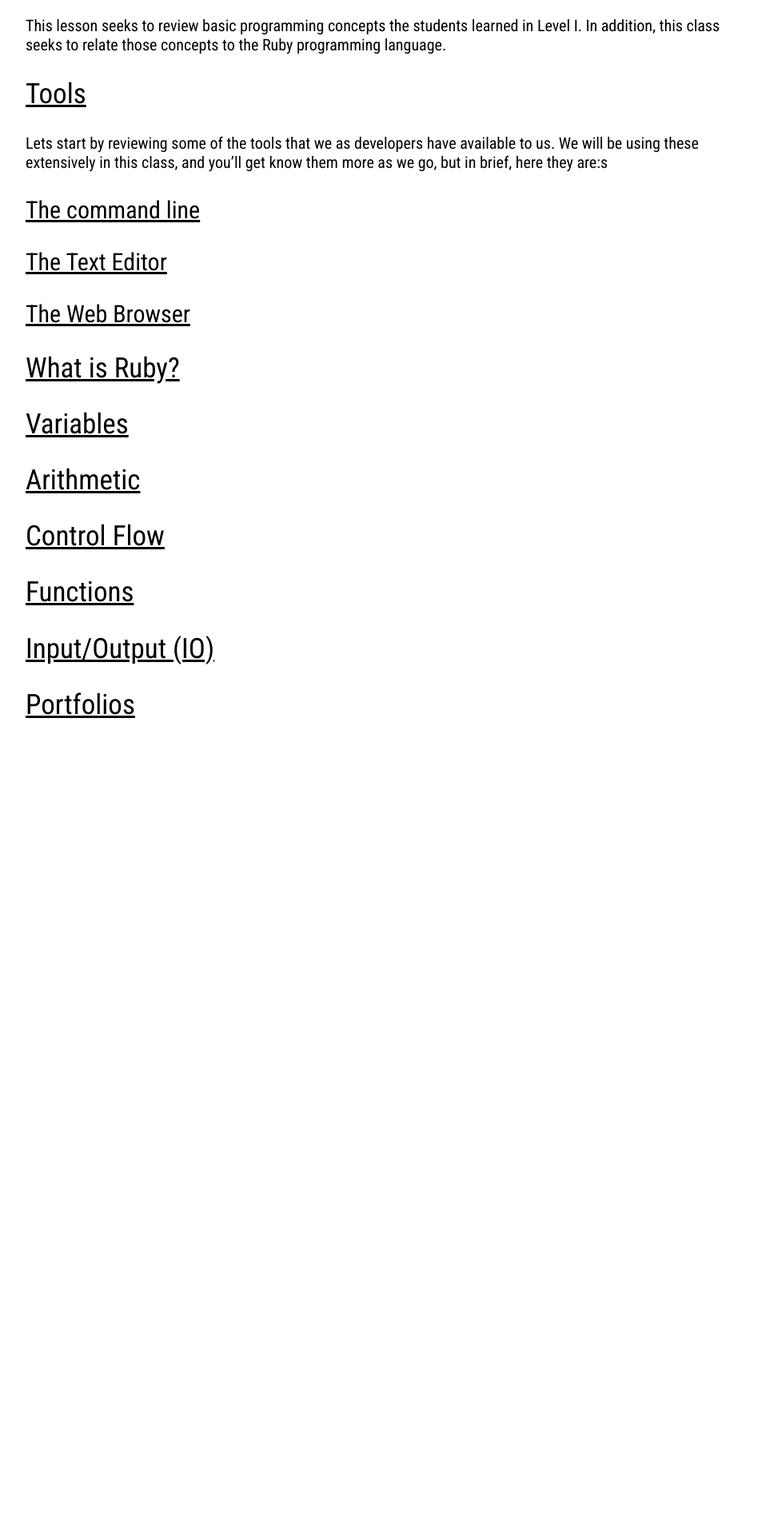
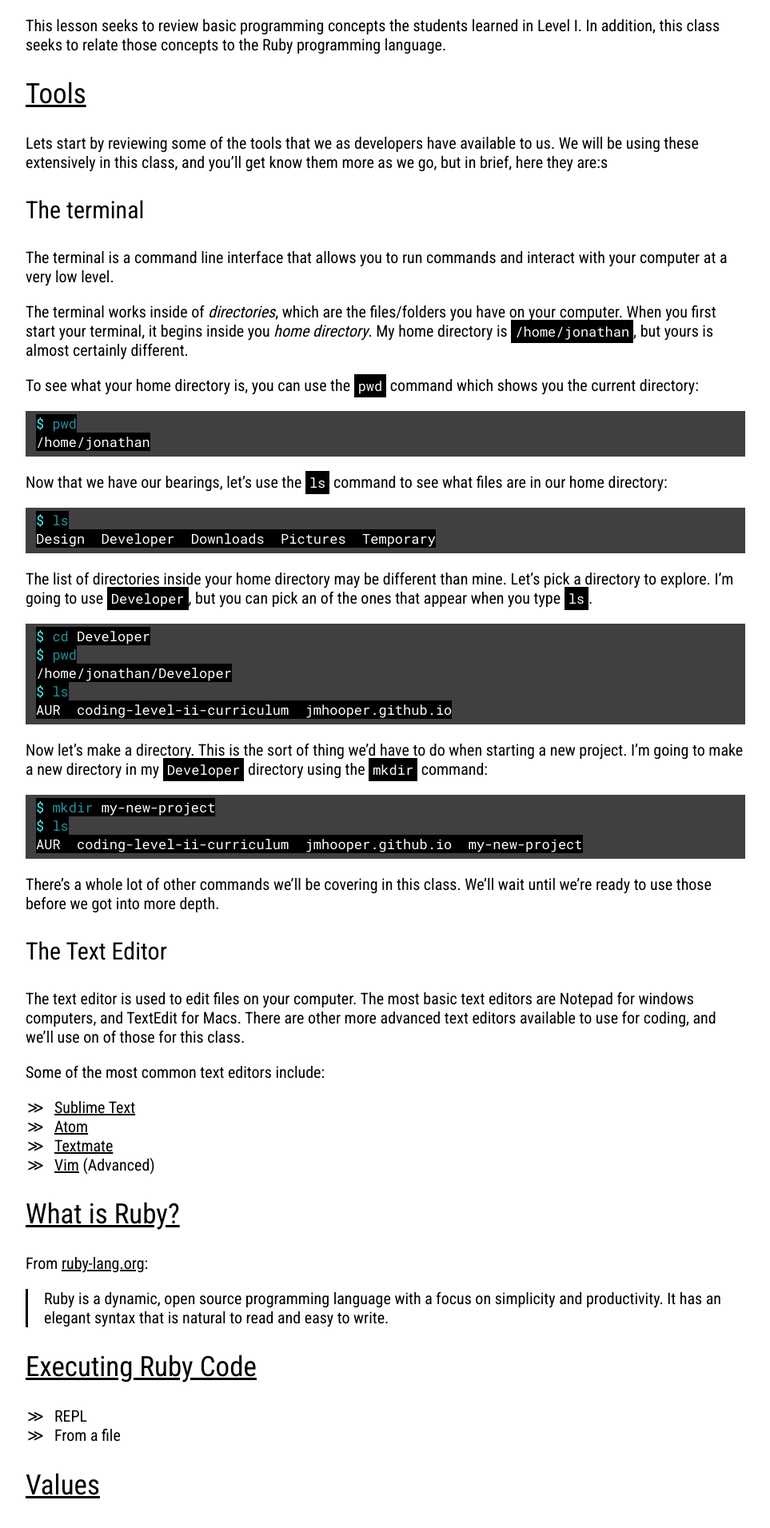
Before and after one commit to TheFuturesFund/coding-level-ii-curriculum, a Jekyll site: the page built from pages/lesson-01/index.md, in a window 1280 px wide. Shown: the part 526-2437 px from the top of the page at 80% size, without its empty margins (158-1121 px from the left). Built offline with Jekyll 4.4.1, drawn with Linux system fonts in a browser that asks for light colours; our own code applies the rules of GitHub Pages for plain Markdown files; before the commit the page ends 1477 px from its top, so only the background shows below that; some of the changed text lies outside the part shown.

Commit message:
Work on lesson 1

````diff
--- a/_layouts/default.html
+++ b/_layouts/default.html
@@ -3,6 +3,7 @@
 <head>
   <title>Futures Fund Level II Curriculum</title>
   <link href="https://fonts.googleapis.com/css?family=Roboto+Condensed:400,300,700" rel="stylesheet" type="text/css">
+  <link href="https://fonts.googleapis.com/css?family=Roboto+Mono" rel="stylesheet">
   <link rel="stylesheet" href="{{site.baseurl}}/styles.css">
 </head>
 
--- /dev/null
+++ b/_sass/base.scss
@@ -0,0 +1,79 @@
+html {
+  font-size: 20px;
+  font-family: "Roboto Condensed";
+}
+
+body {
+  margin: auto;
+  max-width: 900px;
+  padding: 1rem
+}
+
+header {
+  a {
+    color: black;
+    text-decoration: none;
+  }
+
+  h1 {
+    font-weight: normal;
+    margin-top: 0.75rem;
+  }
+
+  img {
+    height: 90px;
+  }
+}
+
+hr {
+  background: black;
+  border: 0;
+  height: 1px;
+}
+
+a {
+  color: black;
+}
+
+ul {
+  list-style: none;
+  padding-left: 0.1rem;
+
+  li:before {
+    content: "\226B";
+    padding-right: 0.65rem;
+  }
+}
+
+h1 {
+  font-size: 2.0rem;
+  font-weight: normal;
+  text-decoration: underline;
+}
+
+h2 {
+  font-size: 1.75rem;
+  font-weight: normal;
+  text-decoration: underline;
+}
+
+h3 {
+  font-size: 1.5rem;
+  font-weight: normal;
+}
+
+h4 {
+  font-size: 1.25rem;
+  font-weight: normal;
+}
+
+h5 {
+  font-size: 1.15rem;
+  font-weight: normal;
+}
+
+blockquote {
+  border-left: 3px solid black;
+  margin: 0;
+  padding: 0 1rem;
+}
--- /dev/null
+++ b/_sass/syntax.scss
@@ -0,0 +1,91 @@
+code {
+  background-color: black;
+  color: white;
+  font-family: "Roboto Mono";
+  font-size: 0.85rem;
+  padding: 0.15rem 0.25rem;
+}
+
+pre {
+  background-color: black;
+  display: block;
+  overflow-y: scroll;
+  padding: 0.2rem 0.65rem 0.35rem 0.65rem;
+
+  code {
+    border: 0px;
+    margin: 0 0;
+    padding: 0 0;
+  }
+}
+
+.highlight pre { background-color: #404040 }
+.highlight .hll { background-color: #404040 }
+.highlight .c { color: #999999; font-style: italic } /* Comment */
+.highlight .err { color: #a61717; background-color: #e3d2d2 } /* Error */
+.highlight .g { color: #d0d0d0 } /* Generic */
+.highlight .k { color: #6ab825; font-weight: bold } /* Keyword */
+.highlight .l { color: #d0d0d0 } /* Literal */
+.highlight .n { color: #d0d0d0 } /* Name */
+.highlight .o { color: #d0d0d0 } /* Operator */
+.highlight .x { color: #d0d0d0 } /* Other */
+.highlight .p { color: #d0d0d0 } /* Punctuation */
+.highlight .cm { color: #999999; font-style: italic } /* Comment.Multiline */
+.highlight .cp { color: #cd2828; font-weight: bold } /* Comment.Preproc */
+.highlight .c1 { color: #999999; font-style: italic } /* Comment.Single */
+.highlight .cs { color: #e50808; font-weight: bold; background-color: #520000 } /* Comment.Special */
+.highlight .gd { color: #d22323 } /* Generic.Deleted */
+.highlight .ge { color: #d0d0d0; font-style: italic } /* Generic.Emph */
+.highlight .gr { color: #d22323 } /* Generic.Error */
+.highlight .gh { color: #ffffff; font-weight: bold } /* Generic.Heading */
+.highlight .gi { color: #589819 } /* Generic.Inserted */
+.highlight .go { color: #cccccc } /* Generic.Output */
+.highlight .gp { color: #aaaaaa } /* Generic.Prompt */
+.highlight .gs { color: #d0d0d0; font-weight: bold } /* Generic.Strong */
+.highlight .gu { color: #ffffff; text-decoration: underline } /* Generic.Subheading */
+.highlight .gt { color: #d22323 } /* Generic.Traceback */
+.highlight .kc { color: #6ab825; font-weight: bold } /* Keyword.Constant */
+.highlight .kd { color: #6ab825; font-weight: bold } /* Keyword.Declaration */
+.highlight .kn { color: #6ab825; font-weight: bold } /* Keyword.Namespace */
+.highlight .kp { color: #6ab825 } /* Keyword.Pseudo */
+.highlight .kr { color: #6ab825; font-weight: bold } /* Keyword.Reserved */
+.highlight .kt { color: #6ab825; font-weight: bold } /* Keyword.Type */
+.highlight .ld { color: #d0d0d0 } /* Literal.Date */
+.highlight .m { color: #3677a9 } /* Literal.Number */
+.highlight .s { color: #ed9d13 } /* Literal.String */
+.highlight .na { color: #bbbbbb } /* Name.Attribute */
+.highlight .nb { color: #24909d } /* Name.Builtin */
+.highlight .nc { color: #447fcf; text-decoration: underline } /* Name.Class */
+.highlight .no { color: #40ffff } /* Name.Constant */
+.highlight .nd { color: #ffa500 } /* Name.Decorator */
+.highlight .ni { color: #d0d0d0 } /* Name.Entity */
+.highlight .ne { color: #bbbbbb } /* Name.Exception */
+.highlight .nf { color: #447fcf } /* Name.Function */
+.highlight .nl { color: #d0d0d0 } /* Name.Label */
+.highlight .nn { color: #447fcf; text-decoration: underline } /* Name.Namespace */
+.highlight .nx { color: #d0d0d0 } /* Name.Other */
+.highlight .py { color: #d0d0d0 } /* Name.Property */
+.highlight .nt { color: #6ab825; font-weight: bold } /* Name.Tag */
+.highlight .nv { color: #40ffff } /* Name.Variable */
+.highlight .ow { color: #6ab825; font-weight: bold } /* Operator.Word */
+.highlight .w { color: #666666 } /* Text.Whitespace */
+.highlight .mf { color: #3677a9 } /* Literal.Number.Float */
+.highlight .mh { color: #3677a9 } /* Literal.Number.Hex */
+.highlight .mi { color: #3677a9 } /* Literal.Number.Integer */
+.highlight .mo { color: #3677a9 } /* Literal.Number.Oct */
+.highlight .sb { color: #ed9d13 } /* Literal.String.Backtick */
+.highlight .sc { color: #ed9d13 } /* Literal.String.Char */
+.highlight .sd { color: #ed9d13 } /* Literal.String.Doc */
+.highlight .s2 { color: #ed9d13 } /* Literal.String.Double */
+.highlight .se { color: #ed9d13 } /* Literal.String.Escape */
+.highlight .sh { color: #ed9d13 } /* Literal.String.Heredoc */
+.highlight .si { color: #ed9d13 } /* Literal.String.Interpol */
+.highlight .sx { color: #ffa500 } /* Literal.String.Other */
+.highlight .sr { color: #ed9d13 } /* Literal.String.Regex */
+.highlight .s1 { color: #ed9d13 } /* Literal.String.Single */
+.highlight .ss { color: #ed9d13 } /* Literal.String.Symbol */
+.highlight .bp { color: #24909d } /* Name.Builtin.Pseudo */
+.highlight .vc { color: #40ffff } /* Name.Variable.Class */
+.highlight .vg { color: #40ffff } /* Name.Variable.Global */
+.highlight .vi { color: #40ffff } /* Name.Variable.Instance */
+.highlight .il { color: #3677a9 } /* Literal.Number.Integer.Long */
--- a/pages/lesson-01/index.md
+++ b/pages/lesson-01/index.md
@@ -13,19 +13,231 @@ In addition, this class seeks to relate those concepts to the Ruby programming l
 Lets start by reviewing some of the tools that we as developers have available to us.
 We will be using these extensively in this class, and you'll get know them more as we go, but in brief, here they are:s
 
-### The command line
+### The terminal
+
+The terminal is a command line interface that allows you to run commands and interact with your computer at a very low level.
+
+The terminal works inside of *directories*, which are the files/folders you have on your computer.
+When you first start your terminal, it begins inside you *home directory*.
+My home directory is `/home/jonathan`, but yours is almost certainly different.
+
+To see what your home directory is, you can use the `pwd` command which shows you the current directory:
+
+```shell
+$ pwd
+/home/jonathan
+```
+
+Now that we have our bearings, let's use the `ls` command to see what files are in our home directory:
+
+```shell
+$ ls
+Design  Developer  Downloads  Pictures  Temporary
+```
+
+The list of directories inside your home directory may be different than mine.
+Let's pick a directory to explore.
+I'm going to use `Developer`, but you can pick an of the ones that appear when you type `ls`.
+
+```shell
+$ cd Developer
+$ pwd
+/home/jonathan/Developer
+$ ls
+AUR  coding-level-ii-curriculum  jmhooper.github.io
+```
+
+Now let's make a directory.
+This is the sort of thing we'd have to do when starting a new project.
+I'm going to make a new directory in my `Developer` directory using the `mkdir` command:
+
+```shell
+$ mkdir my-new-project
+$ ls
+AUR  coding-level-ii-curriculum  jmhooper.github.io  my-new-project
+```
+
+There's a whole lot of other commands we'll be covering in this class.
+We'll wait until we're ready to use those before we got into more depth.
 
 ### The Text Editor
 
-### The Web Browser
+The text editor is used to edit files on your computer.
+The most basic text editors are Notepad for windows computers, and TextEdit for Macs.
+There are other more advanced text editors available to use for coding, and we'll use on of those for this class.
+
+Some of the most common text editors include:
+
+- [Sublime Text](https://www.sublimetext.com/)
+- [Atom](https://atom.io/)
+- [Textmate](https://macromates.com/)
+- [Vim](http://www.vim.org/) (Advanced)
 
 ## What is Ruby?
 
+From [ruby-lang.org](https://www.ruby-lang.org/en/):
+
+> Ruby is a dynamic, open source programming language with a focus on simplicity and productivity. It has an elegant syntax that is natural to read and easy to write.
+
+## Executing Ruby Code
+
+- REPL
+- From a file
+
+## Values
+
+### Numbers
+
+### Strings
+
+### Booleans
+
+### Nil
+
+### Collections
+
+#### Arrays
+
+#### Hashes
+
 ## Variables
+
+Variables in ruby work much like variables in other common programming languages.
+Variables associate a *name* with a *value*.
+
+Setting a variable's value is called `assignment` and is done with a `=`.
+For this reason, in Ruby we call the `=` the "assignment operator".
+
+```ruby
+a = 5
+b = "The Ruby programming language"
+c = false
+```
+
+Notice that a variable's value can be assigned many different types of values.
+In the example above, `a` is a number, `b` is a string, and `c` is a boolean.
+
+After assigning a variable, you can use it's name later in your program to get it's value
+
+```ruby
+a = 5
+b = 6
+a + b
+# => 11
+```
 
 ## Arithmetic
 
+The most basic thing you can do with a Ruby program is arithmetic, or simple math.
+We've already seen this in the example above with `a + b`.
+Ruby equips you with many other operators.
+
+Here's a few examples:
+
+```ruby
+1 + 2 # Addition
+5 - 4 # Subtraction
+3 * 3 # Multiplication
+4 / 2 # Division
+```
+
+Arithmetic operators can be combined with variables to build more complex statements:
+
+```ruby
+a = 5
+b = 10
+b / a
+# => 2
+```
+
+When doing arithmetic, Ruby respects the order of operations (PEMDAS).
+In addition, parentheses are respected in the same way they are in typical algebraic expression:
+
+``` ruby
+4 + 3 * 5
+# => 23
+
+(4 + 3) * 5
+# => 35
+```
+
+## Logic
+
 ## Control Flow
+
+Ruby has a number of statements that allow you add logic to your code to control how it runs.
+Using statements that alter the way your code runs based on certain conditions is called "Control Flow"
+
+### If Statements
+
+The most basic element of Ruby control flow is the *If Statement*.
+An if statement takes a piece a Ruby expression and evaluates it to determine if it is true or false.
+In the case of truth, Ruby can be given a piece of code to execute.
+
+```ruby
+a = 4
+b = 2 + 2
+c = 6
+
+if a == b
+  c = 7
+end
+```
+
+`c` is equal to 7 since a and b are equal.
+
+Additionally, an else statement can be provided that describes what the program should do if the expression is false.
+
+```ruby
+a = 4
+b = 5
+c = 6
+
+if a == b
+  c = 7
+else
+  c = 8
+end
+```
+
+`c` is equal to 8 since 4 does not equal 5.
+
+### Loops
+
+Ruby implements a number of looping constructs.
+These work similarly to for loops in other programming languages.
+
+Ruby does not implement a traditional style for loop, opting instead to encourage the programmer to find a more idiomatic looping construct.
+
+#### While / Until
+
+A while loop executes a block of code until a statement is false.
+
+```ruby
+a = 0
+
+while a < 4 do
+  a = a + 1
+end
+```
+
+The block above will run 3 times until `a` is equal to 4, at which point it will stop.
+
+An until loop does the opposite, executing a block of code until a statement is true.
+
+```ruby
+a = 4
+
+until a == 0 do
+  a = a - 1
+end
+```
+
+The block above will run 4 times until `a` is equal to 0, at which point it will stop.
+
+#### Times
+
+#### Each
 
 ## Functions
 
--- a/styles.scss
+++ b/styles.scss
@@ -1,79 +1,5 @@
 ---
 ---
 
-html {
-  font-size: 20px;
-  font-family: "Roboto Condensed";
-}
-
-body {
-  margin: auto;
-  max-width: 900px;
-  padding: 1rem
-}
-
-header {
-  a {
-    color: black;
-    text-decoration: none;
-  }
-
-  h1 {
-    font-weight: normal;
-    margin-top: 0.75rem;
-  }
-
-  img {
-    height: 90px;
-  }
-}
-
-hr {
-  background: black;
-  border: 0;
-  height: 1px;
-}
-
-a {
-  color: black;
-}
-
-ul {
-  list-style: none;
-  padding-left: 0.1rem;
-
-  li:before {
-    content: "\226B";
-    padding-right: 0.65rem;
-  }
-}
-
-h1 {
-  font-size: 2.0rem;
-  font-weight: normal;
-  text-decoration: underline;
-}
-
-h2 {
-  font-size: 1.75rem;
-  font-weight: normal;
-  text-decoration: underline;
-}
-
-h3 {
-  font-size: 1.5rem;
-  font-weight: normal;
-  text-decoration: underline;
-}
-
-h4 {
-  font-size: 1.25rem;
-  font-weight: normal;
-  text-decoration: underline;
-}
-
-h5 {
-  font-size: 1.15rem;
-  font-weight: normal;
-  text-decoration: underline;
-}
+@import "base";
+@import "syntax";
````
Also changed, not shown: 1 other file.
